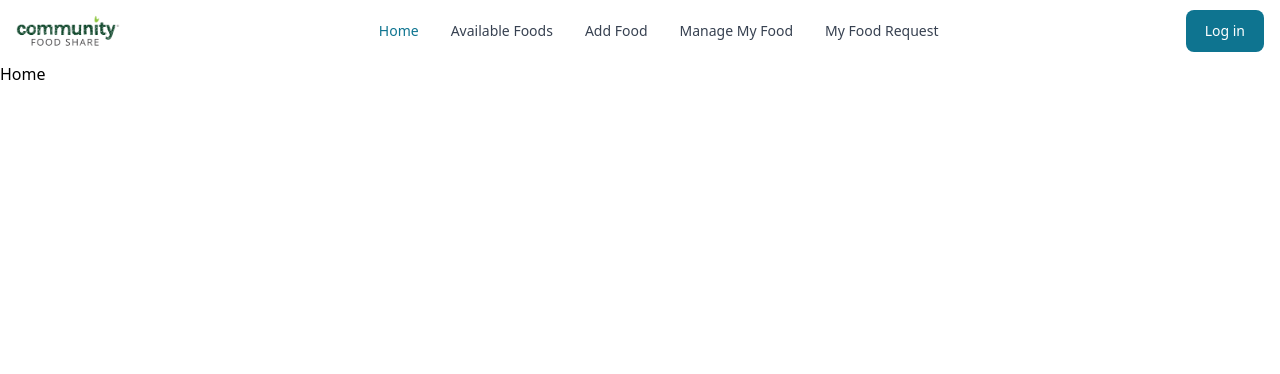
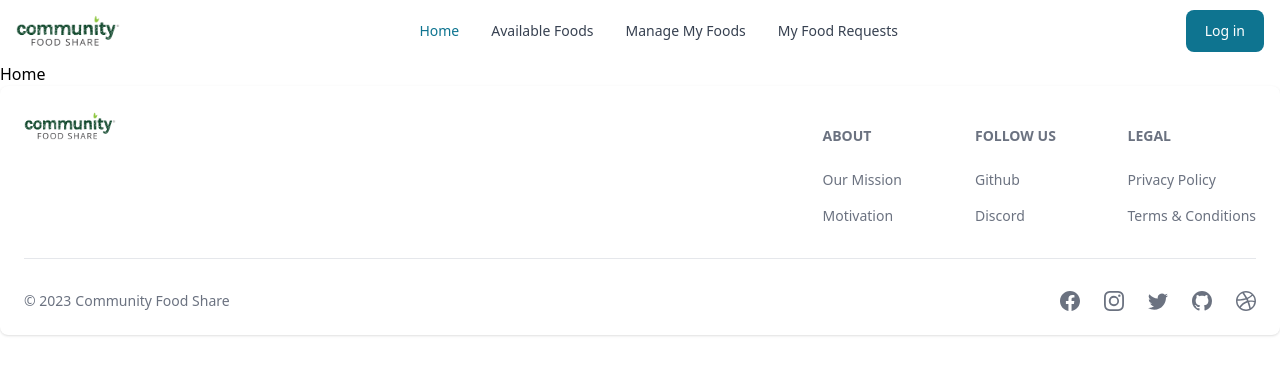
Before and after one commit to ahammadabdullah/community-food-share-client, a React (Vite) app: page / in a window 1280 px wide. Shown: the top 374 px of the page. Built offline with nearby package versions, Linux system fonts and the light colour scheme.

Commit message:
navbar & footer added

```diff
--- /dev/null
+++ b/src/Components/Footer/FooterBar.jsx
@@ -0,0 +1,63 @@
+import { Footer } from "flowbite-react";
+import {
+  BsDribbble,
+  BsFacebook,
+  BsGithub,
+  BsInstagram,
+  BsTwitter,
+} from "react-icons/bs";
+import logo from "../../assets/logo-sticky-header-retina.png";
+
+const FooterBar = () => {
+  return (
+    <Footer container>
+      <div className="w-full">
+        <div className="grid w-full justify-between sm:flex sm:justify-between md:flex md:grid-cols-1">
+          <div>
+            <Footer.Brand
+              src={logo}
+              alt="community food share Logo"
+              name="logo"
+            />
+          </div>
+          <div className="grid grid-cols-2 gap-8 sm:mt-4 sm:grid-cols-3 sm:gap-6">
+            <div>
+              <Footer.Title title="about" />
+              <Footer.LinkGroup col>
+                <Footer.Link href="#">Our Mission</Footer.Link>
+                <Footer.Link href="#">Motivation</Footer.Link>
+              </Footer.LinkGroup>
+            </div>
+            <div>
+              <Footer.Title title="Follow us" />
+              <Footer.LinkGroup col>
+                <Footer.Link href="#">Github</Footer.Link>
+                <Footer.Link href="#">Discord</Footer.Link>
+              </Footer.LinkGroup>
+            </div>
+            <div>
+              <Footer.Title title="Legal" />
+              <Footer.LinkGroup col>
+                <Footer.Link href="#">Privacy Policy</Footer.Link>
+                <Footer.Link href="#">Terms &amp; Conditions</Footer.Link>
+              </Footer.LinkGroup>
+            </div>
+          </div>
+        </div>
+        <Footer.Divider />
+        <div className="w-full sm:flex sm:items-center sm:justify-between">
+          <Footer.Copyright href="#" by="Community Food Share" year={2023} />
+          <div className="mt-4 flex space-x-6 sm:mt-0 sm:justify-center">
+            <Footer.Icon href="#" icon={BsFacebook} />
+            <Footer.Icon href="#" icon={BsInstagram} />
+            <Footer.Icon href="#" icon={BsTwitter} />
+            <Footer.Icon href="#" icon={BsGithub} />
+            <Footer.Icon href="#" icon={BsDribbble} />
+          </div>
+        </div>
+      </div>
+    </Footer>
+  );
+};
+
+export default FooterBar;
--- a/src/Components/Navbar/Navbar.jsx
+++ b/src/Components/Navbar/Navbar.jsx
@@ -1,6 +1,8 @@
 import { Button, Navbar } from "flowbite-react";
 import logo from "../../assets/logo-sticky-header-retina.png";
+import { Link, useLocation } from "react-router-dom";
 const NavComp = () => {
+  const location = useLocation();
   return (
     <Navbar fluid rounded>
       <Navbar.Brand>
@@ -18,13 +20,24 @@
         <Navbar.Toggle />
       </div>
       <Navbar.Collapse>
-        <Navbar.Link href="#" active>
-          Home
-        </Navbar.Link>
-        <Navbar.Link href="#">Available Foods</Navbar.Link>
-        <Navbar.Link href="#">Add Food</Navbar.Link>
-        <Navbar.Link href="#">Manage My Food</Navbar.Link>
-        <Navbar.Link href="#">My Food Request</Navbar.Link>
+        <Link to={"/"}>
+          <Navbar.Link active={location.pathname === "/"}>Home</Navbar.Link>
+        </Link>
+        <Link to={"/availablefoods"}>
+          <Navbar.Link active={location.pathname === "/availablefoods"}>
+            Available Foods
+          </Navbar.Link>
+        </Link>
+        <Link to={"/managemyfoods"}>
+          <Navbar.Link active={location.pathname === "/managemyfoods"}>
+            Manage My Foods
+          </Navbar.Link>
+        </Link>
+        <Link to={"/myfoodrequest"}>
+          <Navbar.Link active={location.pathname === "/myfoodrequest"}>
+            My Food Requests
+          </Navbar.Link>
+        </Link>
       </Navbar.Collapse>
     </Navbar>
   );
--- a/src/Layout/MainLayout.jsx
+++ b/src/Layout/MainLayout.jsx
@@ -1,11 +1,13 @@
 import { Outlet } from "react-router-dom";
 import NavComp from "../Components/Navbar/Navbar";
+import FooterBar from "../Components/Footer/FooterBar";
 
 const MainLayout = () => {
   return (
     <div>
       <NavComp />
       <Outlet />
+      <FooterBar />
     </div>
   );
 };
```
